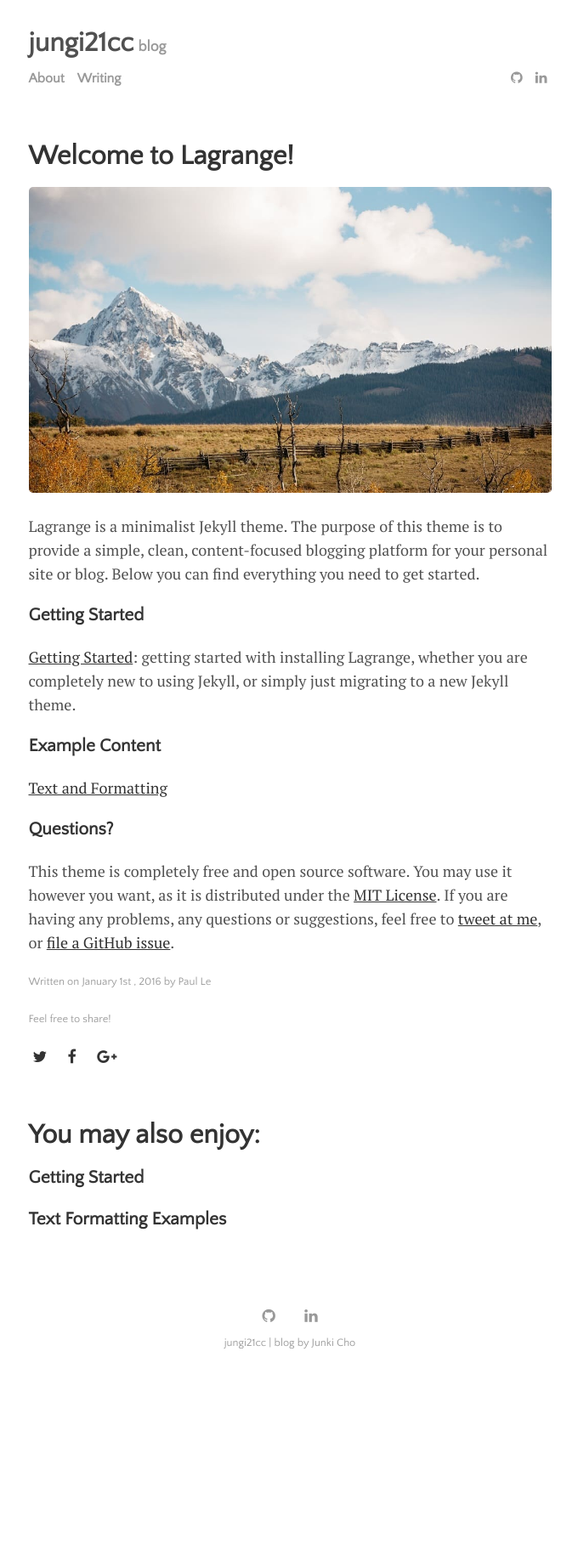
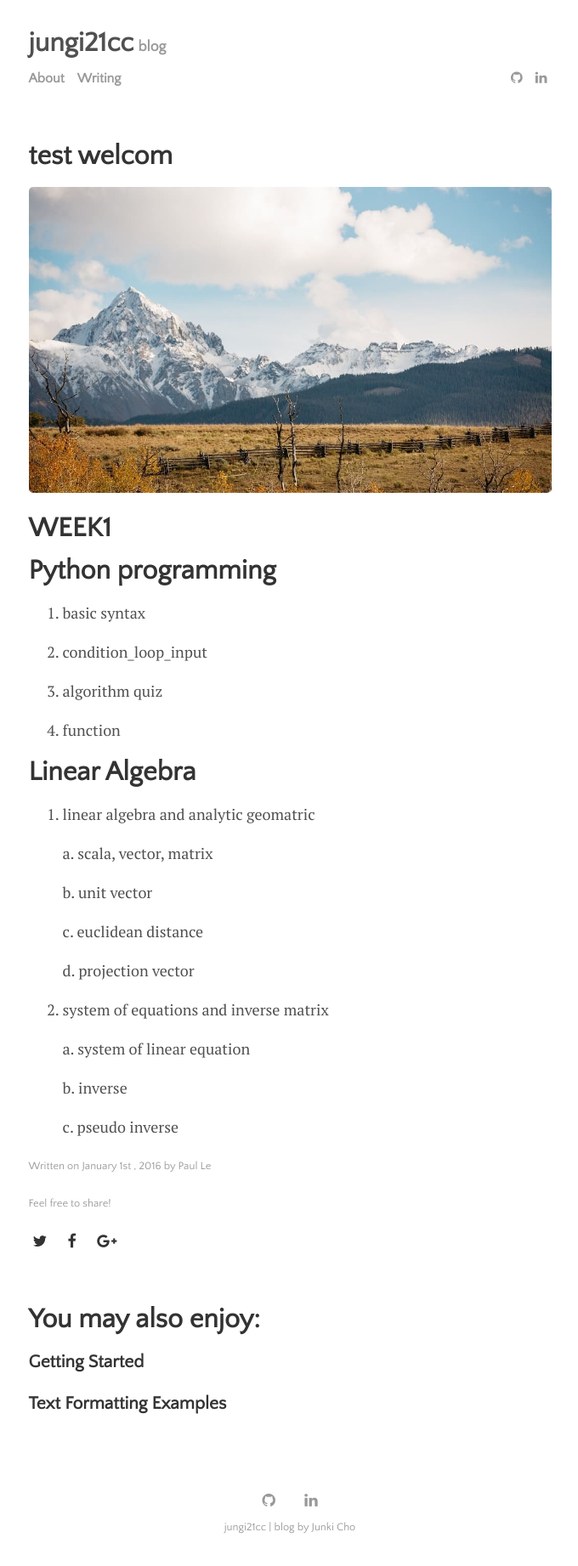
Before and after one commit to jungi21cc/jungi21cc.github.io, a Jekyll site: the page built from _posts/2016-01-01-welcome-to-lagrange.md, in a window 1280 px wide. Shown: the whole page at 85% size, without its empty margins (299-979 px from the left). Built offline with Jekyll 4.4.1, drawn with Linux system fonts in a browser that asks for light colours; before the commit the page ends 1626 px from its top, so only the background shows below that.

Commit message:
welcome to lagrange

```diff
--- a/_posts/2016-01-01-welcome-to-lagrange.md
+++ b/_posts/2016-01-01-welcome-to-lagrange.md
@@ -1,22 +1,39 @@
 ---
 layout: post
-title: "Welcome to Lagrange!"
+title: "test welcom"
 author: "Paul Le"
 categories: journal
 tags: [documentation,sample]
 image: mountains.jpg
 ---
+# WEEK1
 
-Lagrange is a minimalist Jekyll theme. The purpose of this theme is to provide a simple, clean, content-focused blogging platform for your personal site or blog. Below you can find everything you need to get started.
+# Python programming
 
-### Getting Started
+1. basic syntax
 
-[Getting Started]({{ site.github.url }}{% post_url 2015-10-10-getting-started %}): getting started with installing Lagrange, whether you are completely new to using Jekyll, or simply just migrating to a new Jekyll theme.
+2. condition_loop_input
 
-### Example Content
+3. algorithm quiz
 
-[Text and Formatting]({{ site.github.url }}{% post_url 2014-01-01-text-formatting-examples %})
+4. function
 
-### Questions?
+# Linear Algebra
 
-This theme is completely free and open source software. You may use it however you want, as it is distributed under the [MIT License](http://choosealicense.com/licenses/mit/). If you are having any problems, any questions or suggestions, feel free to [tweet at me](https://twitter.com/intent/tweet?text=My%question%about%Lagrange%is:%&amp;via=paululele), or [file a GitHub issue](https://github.com/lenpaul/lagrange/issues/new).
+1. linear algebra and analytic geomatric
+
+    a. scala, vector, matrix
+
+     b. unit vector
+
+    c. euclidean distance
+
+    d. projection vector
+
+2. system of equations and inverse matrix
+
+    a. system of linear equation
+
+    b. inverse
+
+    c. pseudo inverse
```
Also changed, not shown: _posts/2018-01-01-python-programming.md (deleted, +0 -19 lines).
